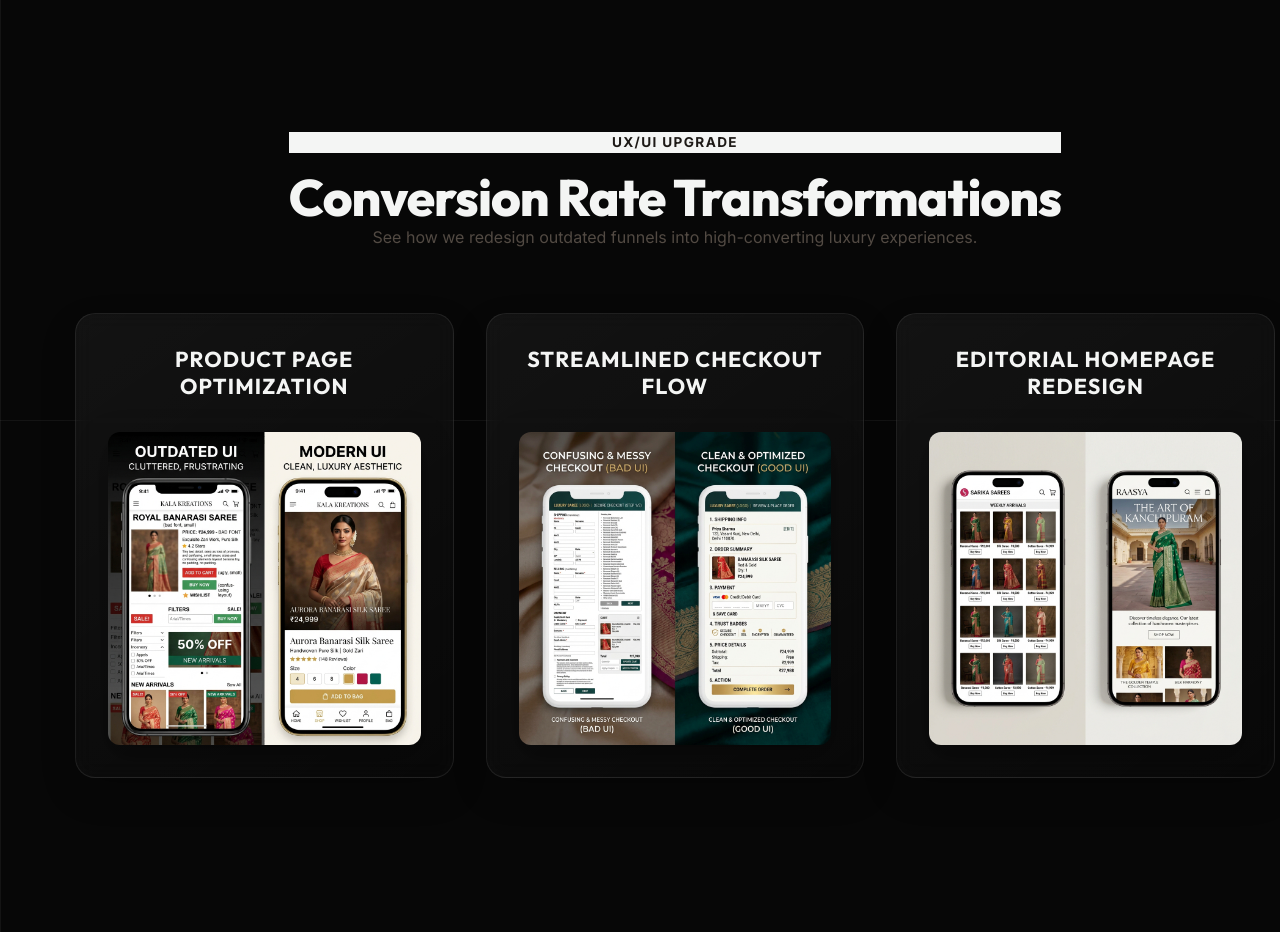
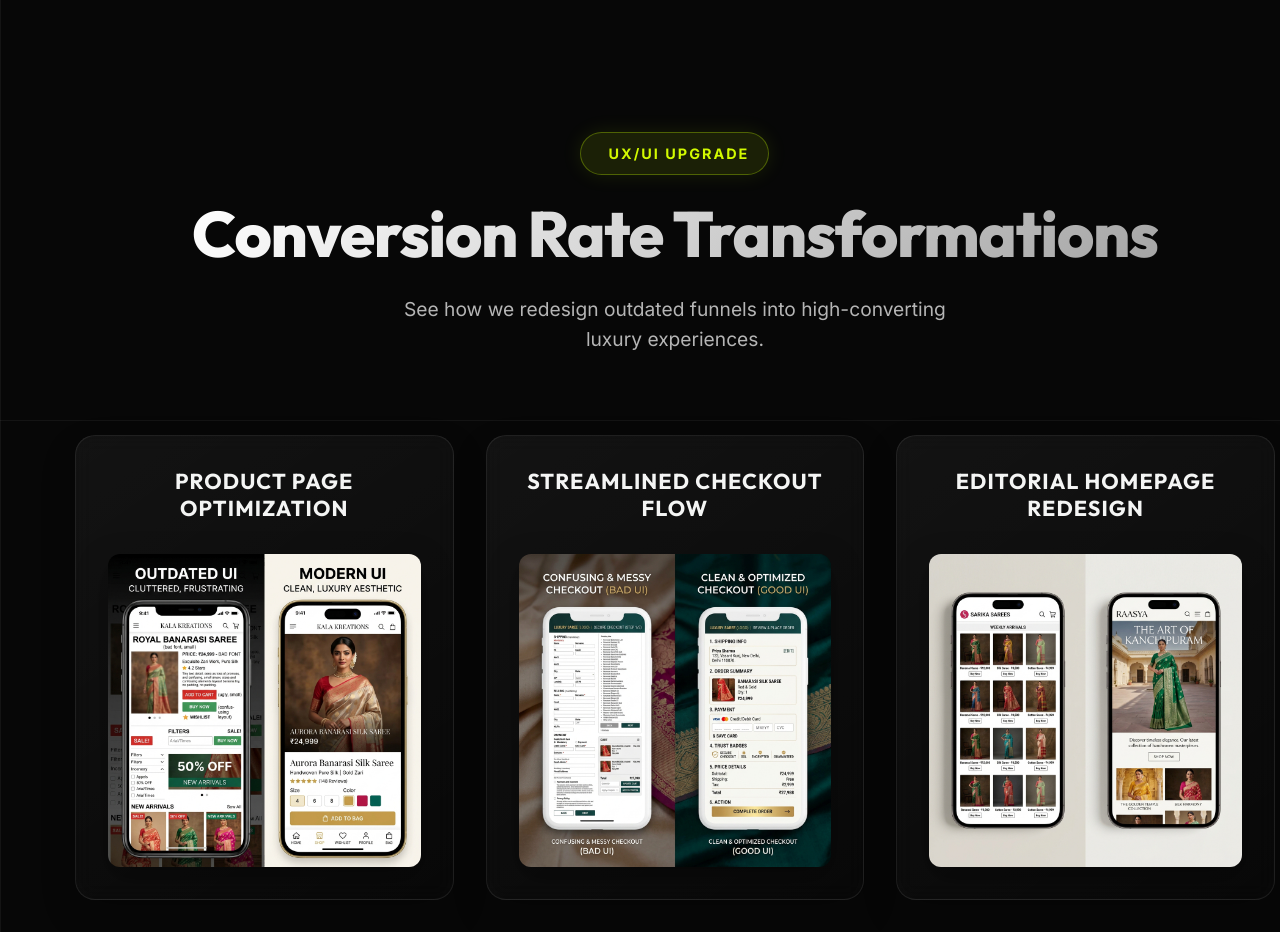
Before and after one commit to nihalkumar5/narizari_new, a Next.js app: page /shopify in a window 1280 px wide. Shown: the part 1980-2912 px from the top of the page. Built offline with nearby package versions, Linux system fonts and the light colour scheme; a web font is replaced by a local one.

Commit message:
Redesign Transformation Showcase header to be premium and sleek

```diff
--- a/src/app/shopify/page.js
+++ b/src/app/shopify/page.js
@@ -168,9 +168,11 @@ export default function Shopify() {
         {/* --- TRANSFORMATION SHOWCASE --- */}
         <section className="shopify-transformation-section">
           <div className="transformation-header">
-            <span className="section-subtitle" style={{color:"var(--color-navy)", background:"var(--text-light)"}}>UX/UI Upgrade</span>
-            <h2>Conversion Rate Transformations</h2>
-            <p>See how we redesign outdated funnels into high-converting luxury experiences.</p>
+            <span className="modern-badge">
+              <i className="fas fa-sparkles"></i> UX/UI UPGRADE
+            </span>
+            <h2 className="gradient-heading">Conversion Rate Transformations</h2>
+            <p className="transformation-desc">See how we redesign outdated funnels into high-converting luxury experiences.</p>
           </div>
           <div className="transformation-grid">
             <div className="transformation-card">
--- a/src/app/shopify/shopify.css
+++ b/src/app/shopify/shopify.css
@@ -770,17 +770,48 @@ body.shopify-dark-theme .join-us-menu a {
 
 .transformation-header {
   text-align: center;
-  margin-bottom: 4rem;
+  margin-bottom: 5rem;
+  display: flex;
+  flex-direction: column;
+  align-items: center;
 }
 
-.transformation-header h2 {
+.modern-badge {
+  display: inline-flex;
+  align-items: center;
+  gap: 0.5rem;
+  padding: 0.6rem 1.2rem;
+  background: rgba(200, 255, 0, 0.1);
+  border: 1px solid rgba(200, 255, 0, 0.3);
+  color: var(--color-accent);
+  border-radius: 50px;
+  font-size: 0.9rem;
+  font-weight: 700;
+  text-transform: uppercase;
+  letter-spacing: 2px;
+  margin-bottom: 1.5rem;
+  box-shadow: 0 0 20px rgba(200, 255, 0, 0.1);
+}
+
+.gradient-heading {
   font-family: var(--font-heading);
-  font-size: clamp(2.5rem, 4vw, 3.8rem);
+  font-size: clamp(3rem, 5vw, 4.5rem);
   font-weight: 800;
   line-height: 1.1;
   letter-spacing: -0.02em;
-  color: var(--text-light);
-  margin-top: 1rem;
+  background: linear-gradient(135deg, #ffffff 0%, #a5a5a5 100%);
+  -webkit-background-clip: text;
+  -webkit-text-fill-color: transparent;
+  margin-bottom: 1.5rem;
+  text-align: center;
+}
+
+.transformation-desc {
+  font-size: 1.2rem;
+  color: rgba(255, 255, 255, 0.7);
+  max-width: 600px;
+  margin: 0 auto;
+  line-height: 1.6;
 }
 
 .transformation-grid {
```
